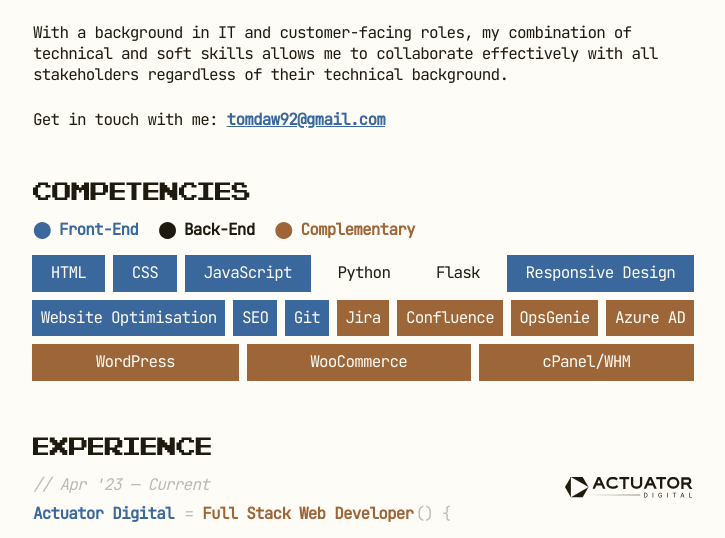
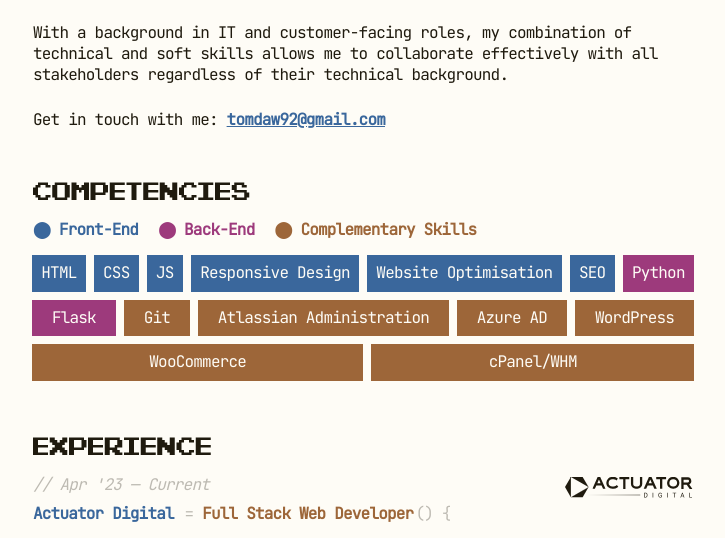
Before and after one commit to TomDawson/cv, a PHP site: page / in a window 1280 px wide. Shown: the part 340-878 px from the top of the page, without its empty margins (277-1002 px from the left). Run offline with PHP 8.4, Linux system fonts and the light colour scheme.

Commit message:
Added third colour to schemes, file cleanup

```diff
--- a/index.html
+++ b/index.html
@@ -17,9 +17,9 @@
   <meta property="og:title" content="Tom Dawson Full Stack Web Developer" />
   <meta property="og:image" content="./images/site-tile.jpg" />
   <meta property="og:image:alt"
-    content="A pixellated smiling man's face with words that read 'Tom Dawson Software Developer'" />
+    content="The pixellated smiling face of Tom Dawson." />
   <meta property="og:description"
-    content="Tom Dawson is a software developer with expertise in HTML, CSS, JavaScript, Python, and more." />
+    content="Tom Dawson is full stack web developer with expertise in HTML, CSS, JavaScript, Python, Flask, SQL, Astro, and more." />
   <meta property="og:site_name" content="tomdawson.dev" />
   <meta property="og:locale" content="en_US" />
   <!-- Schema -->
@@ -28,7 +28,7 @@
   <meta itemprop="familyName" content="Dawson" />
   <meta itemprop="email" content="tomdaw92@gmail.com" />
   <meta itemprop="gender" content="Male" />
-  <meta itemprop="hasOccupation" content="Software Developer" />
+  <meta itemprop="hasOccupation" content="Full Stack Web Developer" />
   <meta itemprop="homeLocation" content="Brisbane, Australia" />
   <meta itemprop="knowsAbout"
     content="HTML, CSS, JavaScript, Python, SQL, Git, SEO, Web Optimisation, WordPress, WooCommerce, Divi, cPanel/WHM, Jira, Confluence, OpsGenie, Azure AD" />
@@ -86,21 +86,19 @@
         <div class="skill-key-wrapper flex flex-row">
           <span class="skill-key front-end">Front-End</span>
           <span class="skill-key back-end">Back-End</span>
-          <span class="skill-key it">Complementary</span>
+          <span class="skill-key it">Complementary Skills</span>
         </div>
         <ul class="skills-wrapper flex flex-row stretch-children">
           <li class="front-end-skill">HTML</li>
           <li class="front-end-skill">CSS</li>
-          <li class="front-end-skill">JavaScript</li>
-          <li class="back-end-skill">Python</li>
-          <li class="back-end-skill">Flask</li>
+          <li class="front-end-skill">JS</li>
           <li class="front-end-skill">Responsive Design</li>
           <li class="front-end-skill">Website Optimisation</li>
           <li class="front-end-skill">SEO</li>
-          <li class="front-end-skill">Git</li>
-          <li class="it-skill">Jira</li>
-          <li class="it-skill">Confluence</li>
-          <li class="it-skill">OpsGenie</li>
+          <li class="back-end-skill">Python</li>
+          <li class="back-end-skill">Flask</li>
+          <li class="it-skill">Git</li>
+          <li class="it-skill">Atlassian Administration</li>
           <li class="it-skill">Azure AD</li>
           <li class="it-skill">WordPress</li>
           <li class="it-skill">WooCommerce</li>
--- a/styles/style.css
+++ b/styles/style.css
@@ -36,10 +36,8 @@
 } */
 
 :root {
-  --body-font: "JetBrains Mono";
-  --heading-font: "Pixel NES";
-  /* --heading-font: "Yoster Island"; */
-
+  --body-font: "JetBrains Mono", monospace;
+  --heading-font: "Pixel NES", sans-serif;
 }
 
 html[data-theme="light"] {
@@ -49,7 +47,7 @@
   --faded: #BDBAB2;
   --primary: #3A679C;
   --secondary: #9D6639;
-  --tertiary: ;
+  --tertiary: #9D3A7C;
   --font-weight: 800;
 }
 
@@ -60,13 +58,12 @@
   --faded: #4F4F6B;
   --primary: #AA9FFF;
   --secondary: #F5D324;
-  --tertiary: #3F8EFC;
-  /* --tertiary: #62C370; */
+  --tertiary: #FA606F;
   --font-weight: 500;
 }
 
 body {
-  font-family: var(--body-font), monospace;
+  font-family: var(--body-font);
   font-size: 1em;
   letter-spacing: -0.8px;
   color: var(--body);
@@ -105,6 +102,11 @@
   color: var(--background);
 }
 
+.back-end-skill {
+  background-color: var(--tertiary);
+  color: var(--background);
+}
+
 .it-skill {
   background-color: var(--secondary);
   color: var(--background);
@@ -117,7 +119,7 @@
 h4,
 h5,
 h6 {
-  font-family: var(--heading-font), sans-serif;
+  font-family: var(--heading-font);
   font-weight: 100;
   margin: 0;
   line-height: 1;
@@ -404,7 +406,7 @@
 }
 
 #footer-global {
-  font-family: var(--heading-font), sans-serif;
+  font-family: var(--heading-font);
   letter-spacing: 0.1px;
   border-top: dashed 2px var(--primary);
   line-height: 1;
@@ -452,7 +454,7 @@
 [type="reset"],
 [type="submit"] {
   overflow: visible;
-  font-family: var(--heading-font), sans-serif;
+  font-family: var(--heading-font);
   font-size: 1em;
   line-height: 1.15;
   margin: 0;
@@ -485,6 +487,7 @@
 a,
 .container,
 .front-end-skill,
+.back-end-skill,
 .it-skill,
 .button,
 #tom-dawson,
```
Also changed, not shown: 404.html (+3 -24 lines), .htaccess (deleted), site.webmanifest, 1 other file.
